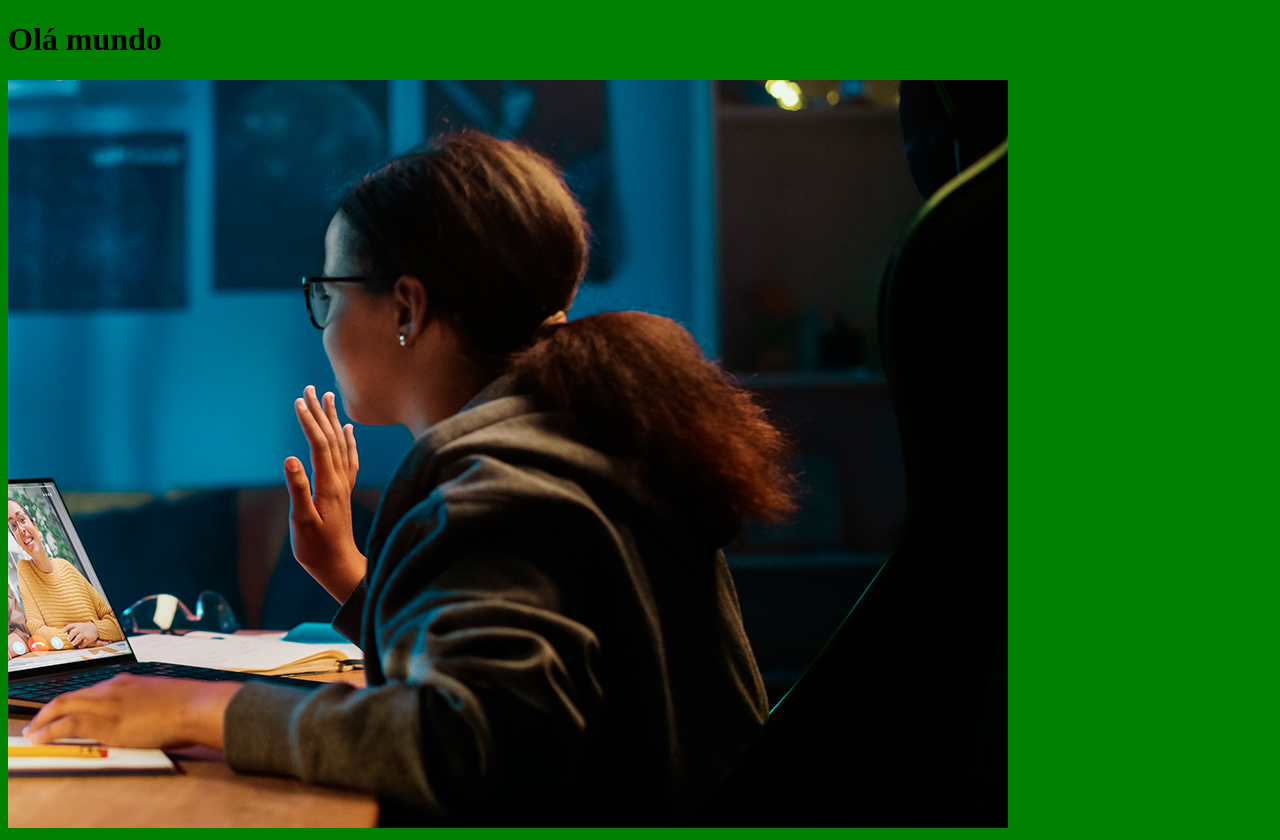
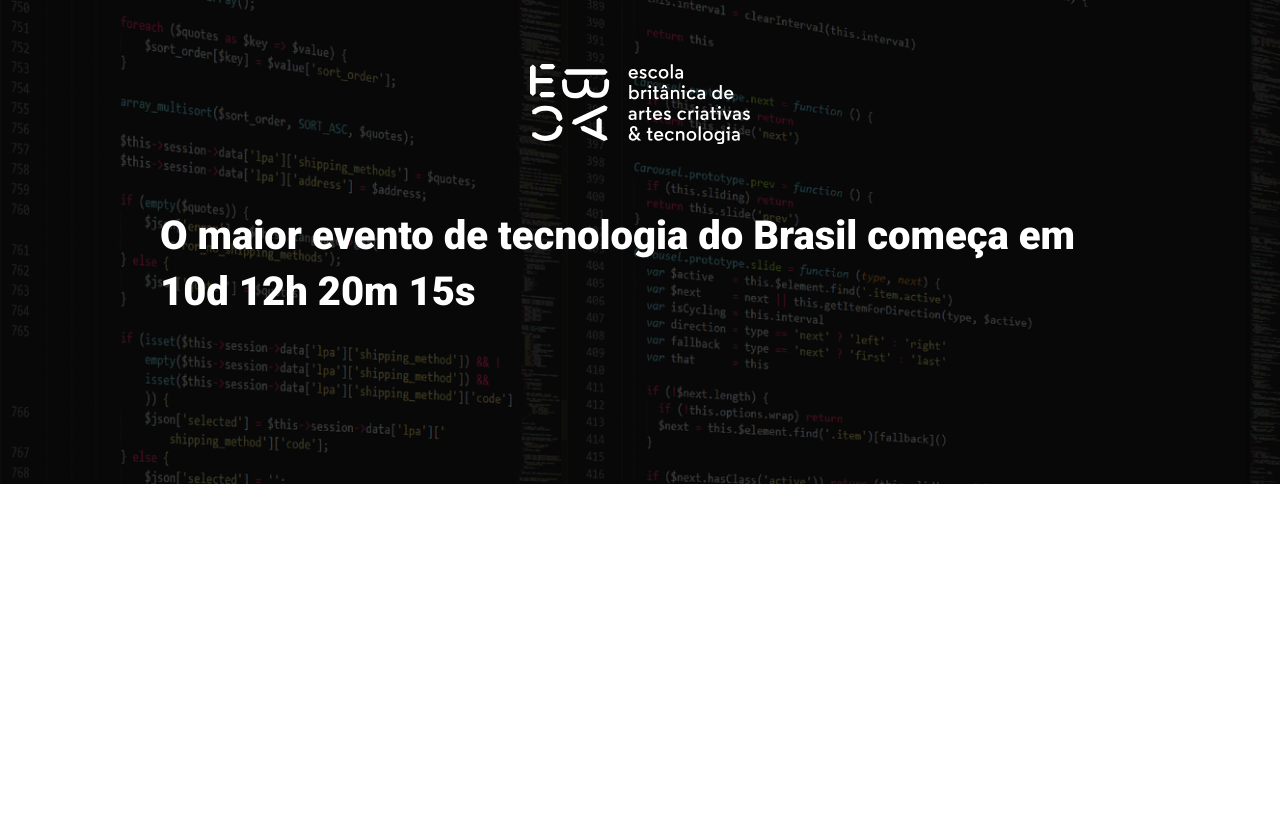
Before and after one commit to gugainglez2/ebac_tech_talks, a website built with Parcel: page src/index.html in a window 1280 px wide. After the commit the page ends 800 px from the top, so only its background shows below. Built offline with nearby package versions, Linux system fonts and the light colour scheme.

Commit message:
criando o hero

```diff
--- a/src/index.html
+++ b/src/index.html
@@ -3,12 +3,24 @@
 <head>
     <meta charset="UTF-8">
     <meta name="viewport" content="width=device-width, initial-scale=1.0">
-    <title>Document</title>
+    <title>EBAC Tech Talks</title>
+
+    <link rel="preconnect" href="https://fonts.googleapis.com">
+    <link rel="preconnect" href="https://fonts.gstatic.com" crossorigin>
+    <link href="https://fonts.googleapis.com/css2?family=Roboto:wght@400;700;900&display=swap" rel="stylesheet">
+
     <link rel="stylesheet" href="styles/main.scss">
 </head>
 <body>
-    <h1>Olá mundo</h1>
-    <img src="images/backend.png" alt="">
+    <header class="hero">
+        <div class="container">
+            <img class="hero__logo" src="images/ebac_logo.svg" alt="EBAC">
+            <P class="hero__text">
+                O maior evento de tecnologia do Brasil começa em 10d 12h 20m 15s
+            </P>
+        </div>
+    </header>
+
     <script src="scripts/main.js"></script>
 </body>
 </html>
--- /dev/null
+++ b/src/styles/_hero.scss
@@ -0,0 +1,50 @@
+.hero {
+    padding-top: 64px;
+    padding-bottom: 100px;
+    background-image: url(../images/fundo.png);
+    background-repeat: no-repeat;
+    background-size: cover;
+    position: relative;
+
+    .container {
+        position: relative;
+    }
+
+    &::before {
+        position: absolute;
+        top: 0;
+        left: 0;
+        width: 100%;
+        height: 100%;
+        background-color: rgba(0, 0, 0, 0.7);
+        content: '';
+    }
+
+    &__text {
+        margin-top: 64px;
+        margin-bottom: 64px;
+        font-size: 40px;
+        line-height: 56px;
+        font-weight: 800;
+        text-emphasis: none;
+    }
+
+    &__logo {
+        margin: 0 auto;
+        height: 80px;
+        display: block;
+    }
+
+    @media (max-width: 640px) {
+        padding: 40px 0;
+
+        &__logo {
+            height: 40px;
+        }
+
+        &__text {
+            font-size: 24px;
+            line-height: 24px;
+        }
+    }
+}
--- a/src/styles/main.scss
+++ b/src/styles/main.scss
@@ -1,3 +1,23 @@
-body {
-    background-color: green;
+@use 'hero';
+
+* {
+    margin: 0;
+    padding: 0;
+    box-sizing: border-box;
+    font-family: 'Roboto', sans-serif;
+    color: #fff;
 }
+
+.container {
+    max-width: 960px;
+    width: 100%;
+    margin: 0 auto;
+
+    @media (max-width: 640px) {
+        max-width: 80%;
+    }
+
+    @media (max-width: 1024px) {
+        max-width: 90%;
+    }
+}
```
